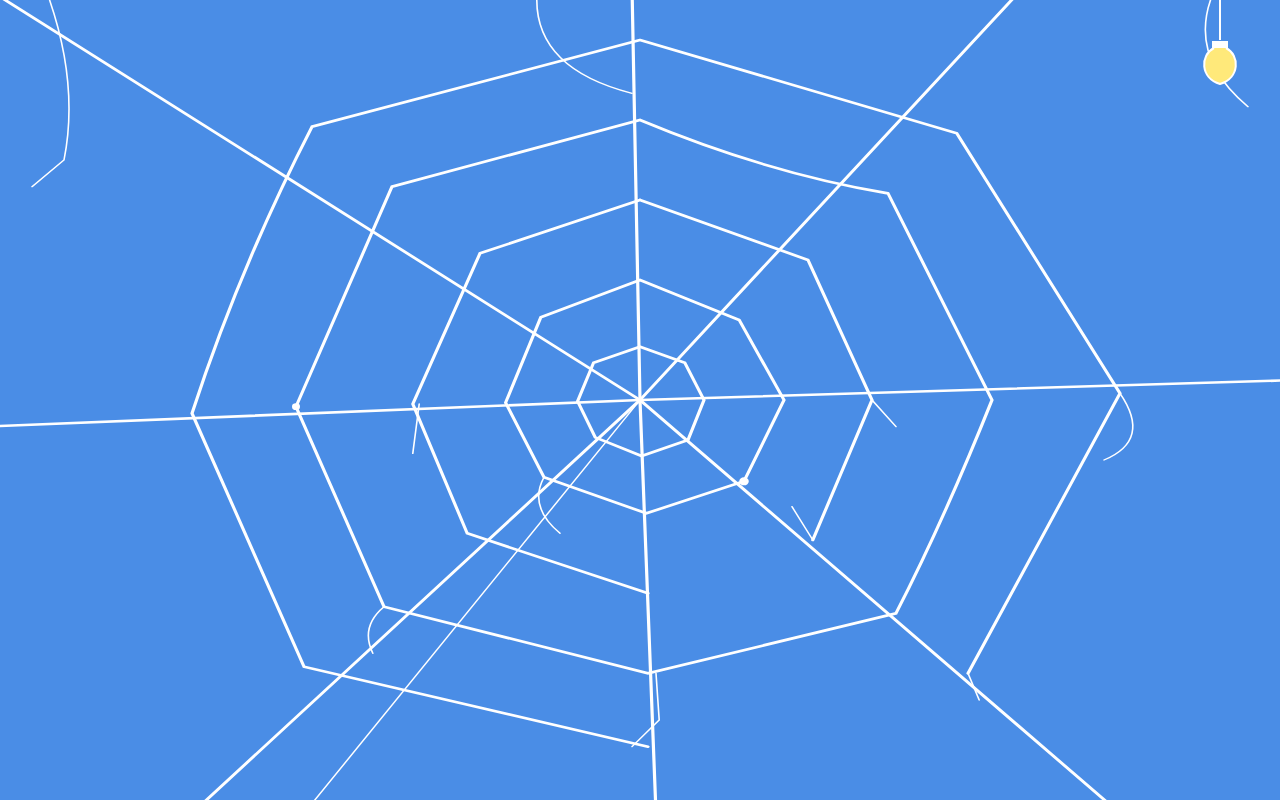
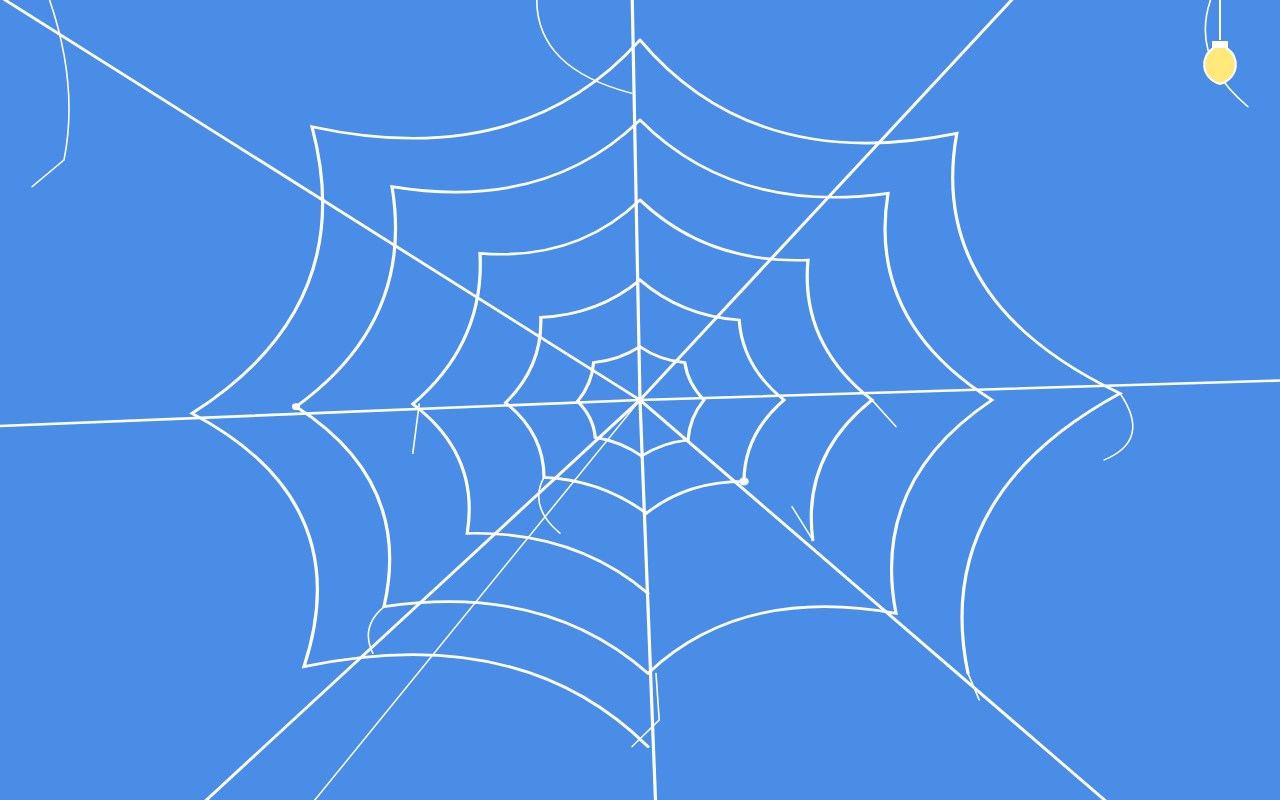
Before and after one commit to RT567/websight, a plain HTML site: page index.html in a window 1280 px wide. Drawn offline with Linux system fonts and the light colour scheme.

Commit message:
rings sag inward
Co-Authored-By: Claude Fable 5.1 <noreply@anthropic.com>
Claude-Session: https://claude.ai/code/session_015ZpDwnfnc9KyNAQEN9J2to

```diff
--- a/index.html
+++ b/index.html
@@ -15,11 +15,11 @@ svg{width:100vw;height:100vh;display:block}
   <path d="M400 300 L700 610"/><path d="M400 300 L410 610"/><path d="M400 300 L120 610"/>
   <path d="M400 300 L-10 320"/><path d="M400 300 L-10 -10"/><path d="M400 300 L190 610" stroke-width="1"/>
  </g>
- <path d="M400 260 L428 272 L440 300 L430 330 L401 342 L372 328 L361 301 L371 272 Z"/>
- <path d="M400 210 L462 240 L490 300 L465 361 L404 385 L340 358 L316 302 L338 238 Z"/>
- <path d="M400 150 L505 195 L545 300 L508 405 M405 445 L292 400 L258 303 L300 190 L400 150"/>
- <path d="M400 90 Q480 130 555 145 L620 300 Q590 390 560 460 L405 505 L240 455 L185 305 L245 140 Z"/>
- <path d="M400 30 L598 100 L700 295 L605 505 M405 560 L190 500 L120 310 Q150 200 195 95 L400 30"/>
+ <path d="M400 260 Q412 270 428 272 Q430 288 440 300 Q431 313 430 330 Q414 332 401 342 Q388 331 372 328 Q371 313 361 301 Q370 288 371 272 Q387 270 400 260"/>
+ <path d="M400 210 Q426 237 462 240 Q464 275 490 300 Q465 326 465 361 Q429 361 404 385 Q376 360 340 358 Q340 325 316 302 Q339 275 338 238 Q374 236 400 210"/>
+ <path d="M400 150 Q442 198 505 195 Q500 258 545 300 Q501 342 508 405 M405 445 Q359 398 292 400 Q300 341 258 303 Q303 257 300 190 Q360 196 400 150"/>
+ <path d="M400 90 Q459 161 555 145 Q542 241 620 300 Q544 361 560 460 Q463 439 405 505 Q341 437 240 455 Q258 361 185 305 Q259 241 245 140 Q341 159 400 90"/>
+ <path d="M400 30 Q471 131 598 100 Q579 226 700 295 Q582 372 605 505 M405 560 Q326 466 190 500 Q224 376 120 310 Q225 230 195 95 Q326 129 400 30"/>
  <path d="M262 303 L258 340 M508 405 L495 380 M545 300 L560 320 M340 358 Q330 380 350 400" stroke-width="1"/>
  <path d="M700 295 Q720 330 690 345" stroke-width="1"/>
  <path d="M605 505 L612 525 M240 455 Q225 470 233 490" stroke-width="1"/>
```
